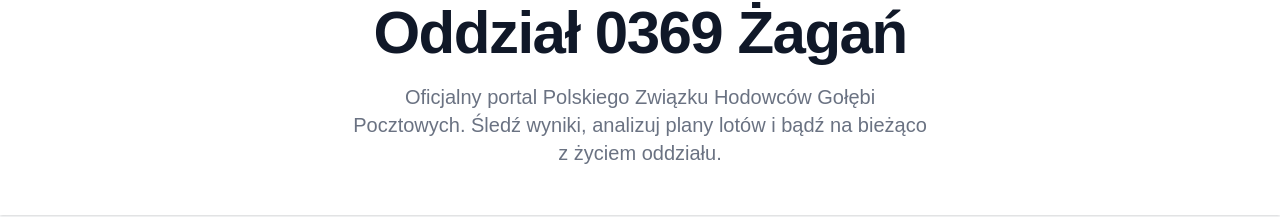
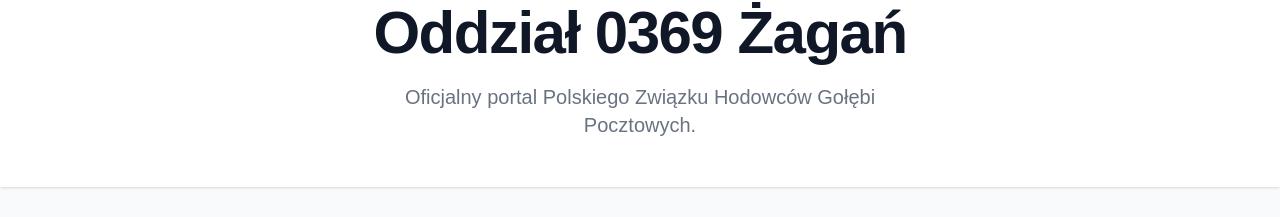
Before and after one commit to Karolkzsp5/pzhgp-zagan, a Next.js app in the folder frontend/: page / in a window 1280 px wide. Shown: the part 109-326 px from the top of the page. Built offline with nearby package versions, Linux system fonts and the light colour scheme; no server answers.

Commit message:
Small string change

```diff
--- a/frontend/src/app/page.tsx
+++ b/frontend/src/app/page.tsx
@@ -133,8 +133,7 @@
                         Oddział 0369 Żagań
                     </h1>
                     <p className="max-w-xl mt-5 mx-auto text-xl text-gray-500">
-                        Oficjalny portal Polskiego Związku Hodowców Gołębi Pocztowych. Śledź wyniki, analizuj plany
-                        lotów i bądź na bieżąco z życiem oddziału.
+                        Oficjalny portal Polskiego Związku Hodowców Gołębi Pocztowych.
                     </p>
 
                     <div className="mt-8 flex justify-center md:hidden relative flex-col items-center"
```
